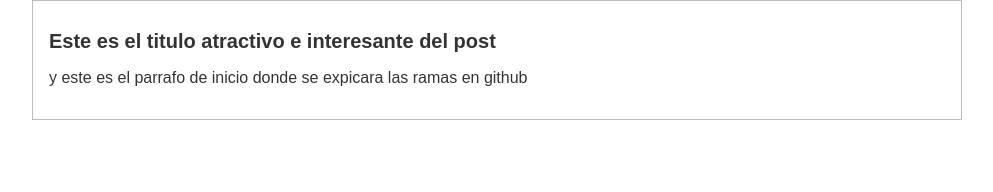
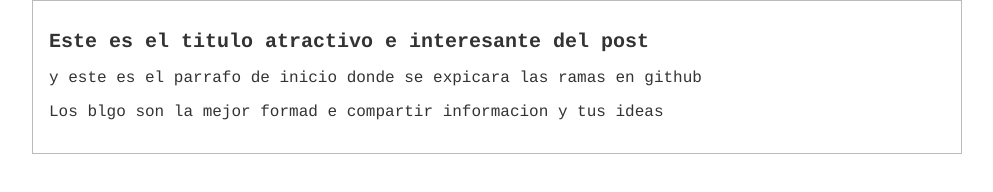
Before and after one commit to nodored/hyperblog, a plain HTML site: page index.html in a window 1280 px wide. Shown: the whole page, without its empty margins (143-1136 px from the left). Drawn offline with Linux system fonts and the light colour scheme.

Commit message:
se agrego contenidos

```diff
--- a/css/estilos.css
+++ b/css/estilos.css
@@ -1,7 +1,7 @@
 body {
     color: #333;
     text-align: center;
-    font-family: "Arial";
+    font-family: Courier;
     font-size: 16px;
     margin:0;
     padding: 0;
--- a/index.html
+++ b/index.html
@@ -9,6 +9,7 @@
             <div id="post">
                 <h1>Este es el titulo atractivo e interesante del post</h1>
                 <p>y este es el parrafo de inicio donde se expicara las ramas en github</p>
+                <p>Los blgo son la mejor formad e compartir informacion y tus ideas</p>
             </div>
         </div>
     </body>
```
